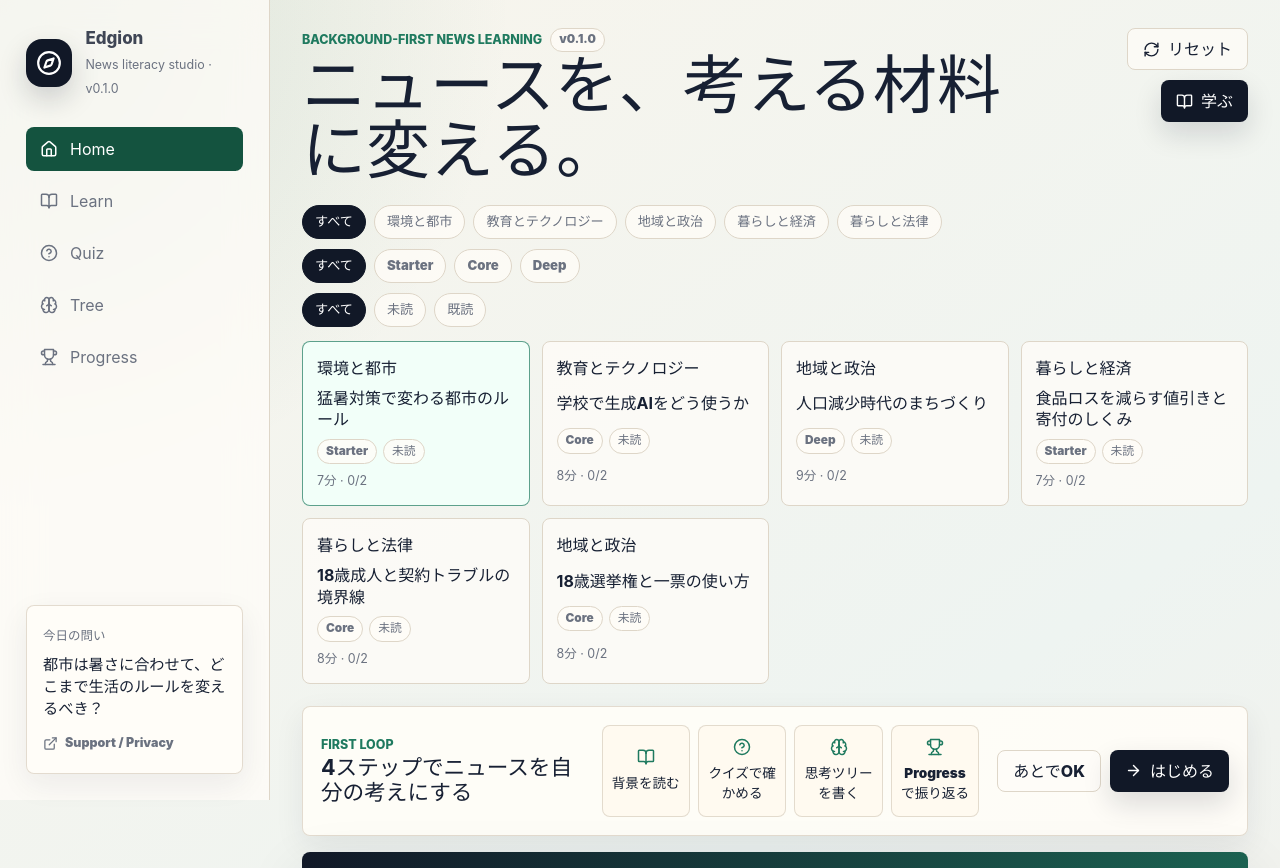
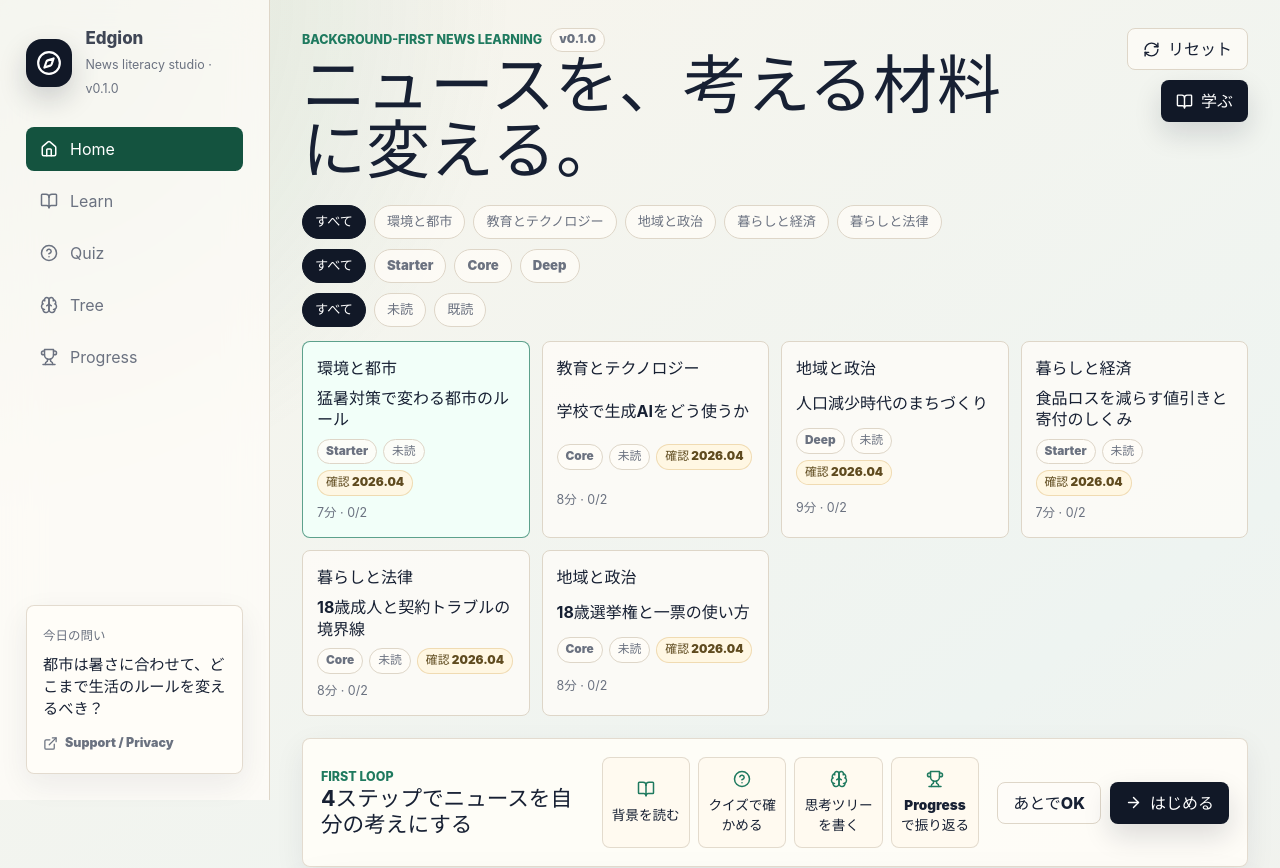
Before and after one commit to Kei-0928/Edgion, a React (Vite) app: page / in a window 1280 px wide. Shown: the top 868 px of the page. Built offline with nearby package versions, Linux system fonts and the light colour scheme.

Commit message:
feat: show source review month on module cards

```diff
--- a/src/main.tsx
+++ b/src/main.tsx
@@ -87,6 +87,16 @@ const formatSourceReviewedAt = (dateString: string) => {
     year: "numeric",
     month: "long",
   });
+};
+
+const formatSourceReviewedMonth = (dateString: string) => {
+  const date = new Date(`${dateString}T00:00:00+09:00`);
+
+  if (Number.isNaN(date.getTime())) {
+    return dateString;
+  }
+
+  return `${date.getFullYear()}.${String(date.getMonth() + 1).padStart(2, "0")}`;
 };
 
 const formatSavedAt = (isoDate: string | undefined) => {
@@ -517,6 +527,9 @@ function ModulePicker({
                 <span className="module-tag">{module.difficulty}</span>
                 <span className={moduleProgress.read ? "module-tag read" : "module-tag"}>
                   {moduleProgress.read ? "既読" : "未読"}
+                </span>
+                <span className="module-tag source-review">
+                  確認 {formatSourceReviewedMonth(module.lastReviewedAt)}
                 </span>
               </span>
               <small>
--- a/src/styles.css
+++ b/src/styles.css
@@ -420,6 +420,12 @@ p {
   color: var(--green-strong);
   border-color: rgb(31 122 95 / 0.28);
   background: rgb(31 122 95 / 0.08);
+}
+
+.module-tag.source-review {
+  color: #5f4b1f;
+  border-color: rgb(194 132 18 / 0.24);
+  background: rgb(255 247 226 / 0.9);
 }
 
 .module-chip.active {
```
